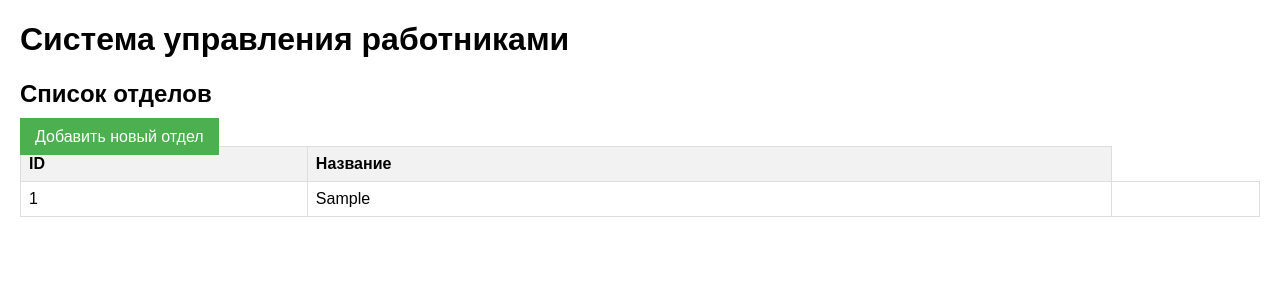
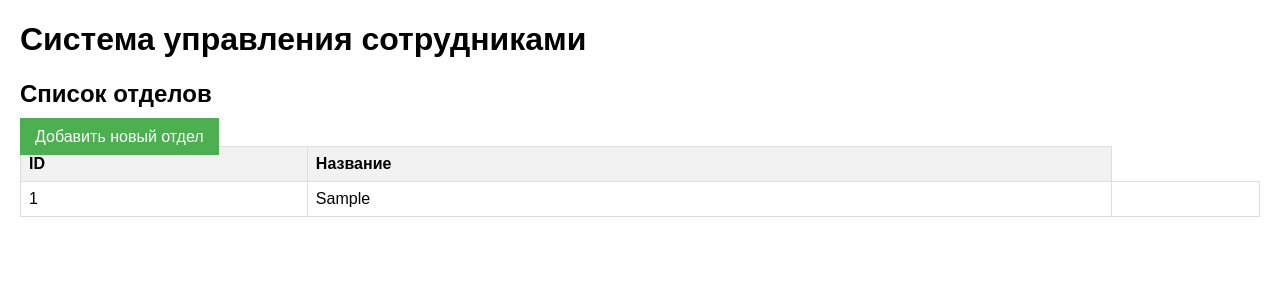
Before and after one commit to Seoma228322/employee, a FastAPI app: page /departments/ in a window 1280 px wide. Shown: the top 300 px of the page. Run offline with FastAPI, Linux system fonts and the light colour scheme; tables that the repository leaves empty hold one stand-in row (values such as "Sample post").

Commit message:
Update base.html

```diff
--- a/app/templates/base.html
+++ b/app/templates/base.html
@@ -1,7 +1,7 @@
 <!DOCTYPE html>
 <html>
 <head>
-    <title>Employee Management</title>
+    <title>Управление сотрудниками</title>
     <style>
         body { font-family: Arial, sans-serif; margin: 20px; }
         table { width: 100%; border-collapse: collapse; margin-bottom: 20px; }
@@ -16,7 +16,7 @@
     </style>
 </head>
 <body>
-    <h1>Система управления работниками</h1>
+    <h1>Система управления сотрудниками</h1>
     {% block content %}{% endblock %}
 </body>
 </html>
```
